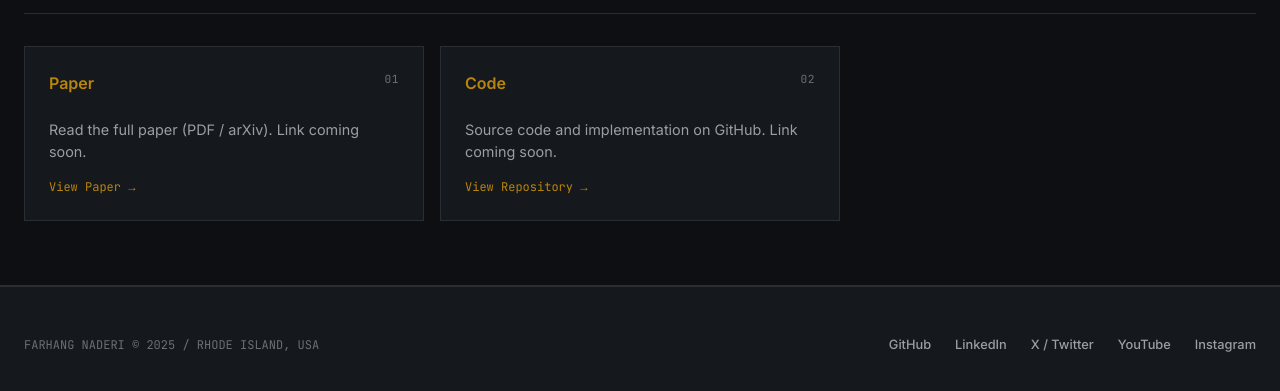
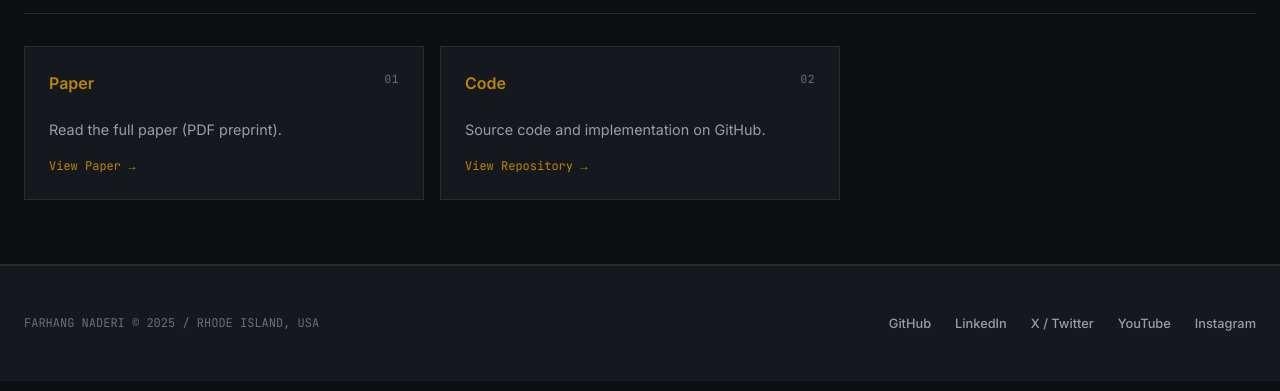
Before and after one commit to farhangnaderi/personal-website, a plain HTML site: page oceans2026.html in a window 1280 px wide. Shown: the part 445-836 px from the top of the page. Drawn offline with Linux system fonts and the light colour scheme.

Commit message:
Link OCEANS 2026 paper PDF and GitHub code repository

```diff
--- a/oceans2026.html
+++ b/oceans2026.html
@@ -313,20 +313,20 @@
             <p class="section-label">LINKS</p>
         </div>
         <div class="links-grid">
-            <a href="#" class="card">
+            <a href="papers/Oceans2026_preprint.pdf" class="card" target="_blank" rel="noopener">
                 <div class="card-header">
                     <h3>Paper</h3>
                     <div class="card-icon">01</div>
                 </div>
-                <p>Read the full paper (PDF / arXiv). Link coming soon.</p>
+                <p>Read the full paper (PDF preprint).</p>
                 <div class="cta">View Paper &rarr;</div>
             </a>
-            <a href="#" class="card">
+            <a href="https://github.com/GSO-soslab" class="card" target="_blank" rel="noopener">
                 <div class="card-header">
                     <h3>Code</h3>
                     <div class="card-icon">02</div>
                 </div>
-                <p>Source code and implementation on GitHub. Link coming soon.</p>
+                <p>Source code and implementation on GitHub.</p>
                 <div class="cta">View Repository &rarr;</div>
             </a>
         </div>
```
Also changed, not shown: 1 other file.
